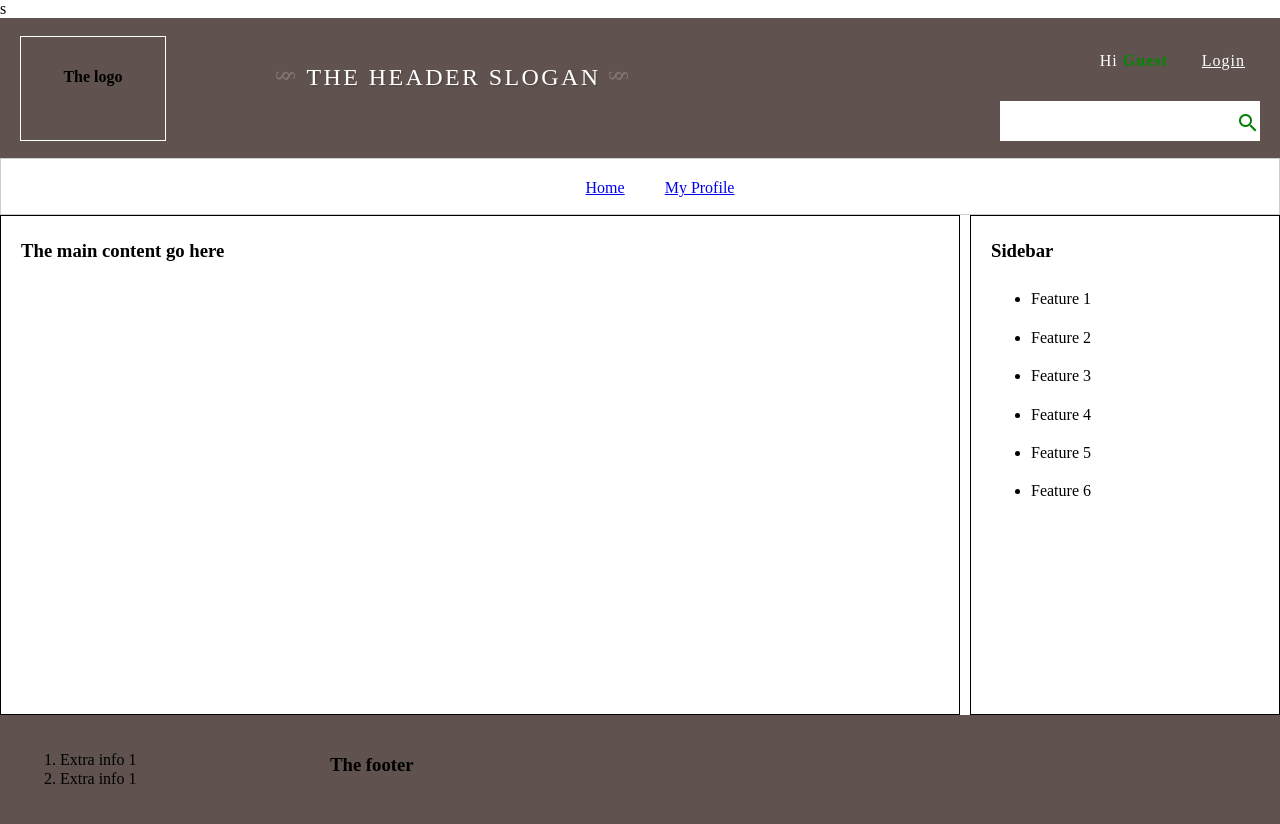
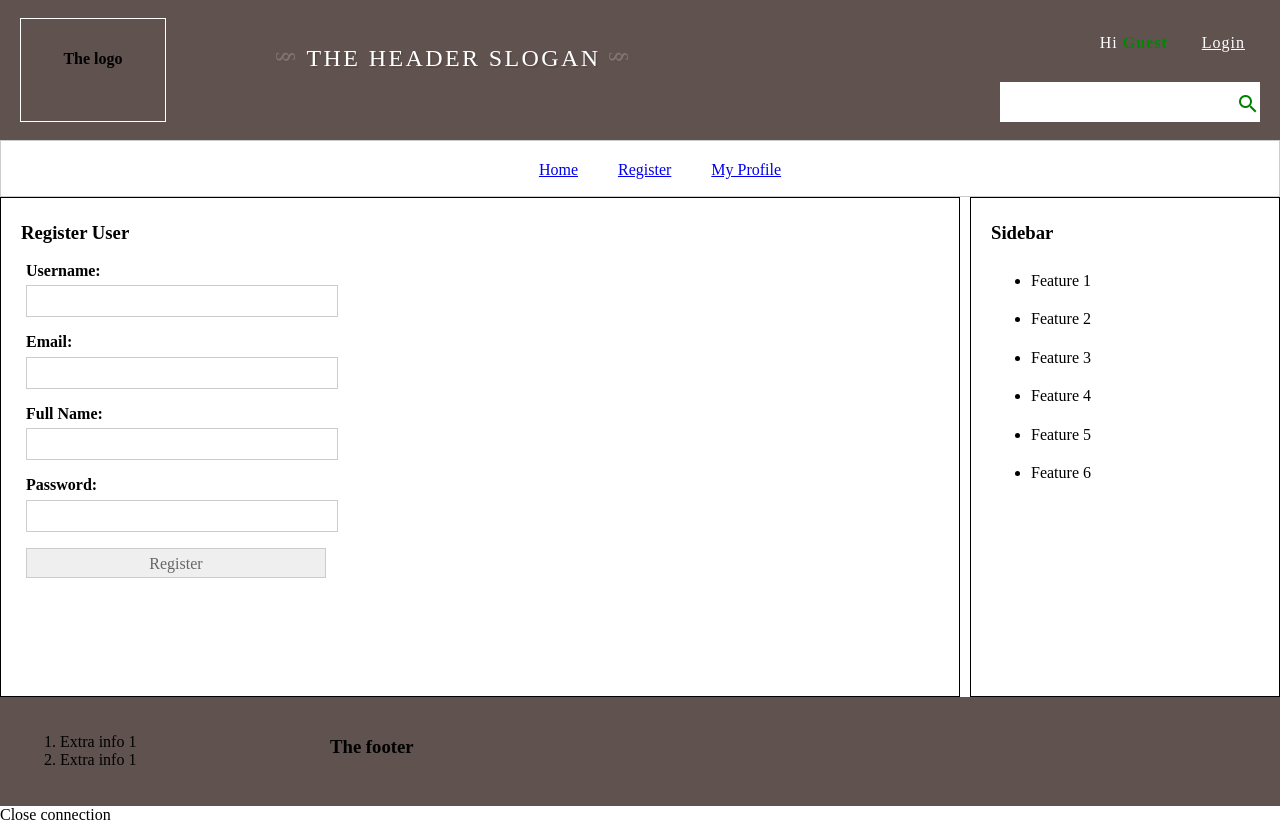
Before and after one commit to yuki700/php-web, a PHP site: page /index.php?m=register in a window 1280 px wide. Run offline with PHP 8.4, Linux system fonts and the light colour scheme; data that the repository does not hold is empty; some libraries are stand-ins or nearby versions.

Commit message:
register and login

```diff
--- a/assets/css/index.css
+++ b/assets/css/index.css
@@ -199,3 +199,22 @@ footer {
 
 #scroll a { color: #fff; }
 #scroll i { margin-top: 8px; }
+
+.form-register {
+    margin: 5px;
+}
+
+.form-register label {
+    font-weight: bold;
+    display: flex;
+    margin-bottom: 5px;
+}
+
+.form-register input {
+    line-height: 30px;
+    height: 30px;
+    border: #ccc 1px solid;
+    margin: 0px;
+    padding: 0px 5px;
+    width: 300px;
+}
--- /dev/null
+++ b/config.php
@@ -0,0 +1,7 @@
+<?php
+$dbConfig = [
+    "host" => "localhost",
+    "user" => "root",
+    "password" => "",
+    "db_name" => "php_web"
+];
--- a/index.php
+++ b/index.php
@@ -1,7 +1,31 @@
 <?php
+session_start();
+ob_start();
+// Get modules need to use for main content by using $_GET
+$module = isset($_GET['m']) ? $_GET['m'] : false;
+
+// If there is no get param to load page, set $module default to home page
+if ($module == null) {
+    $module = 'home';
+}
+
+require __DIR__ . '/config.php';
+require __DIR__ . '/libs/db.php';
+
+// Define mysql object
+$mysql = new DB(
+    $dbConfig['host'],
+    $dbConfig['user'],
+    $dbConfig['password'],
+    $dbConfig['db_name'],
+);
+
 # Include header
 require __DIR__ . '/modules/partials/header.php';
 # Include main contain
-require __DIR__ . '/modules/home.php';
+
+require __DIR__ . "/modules/$module.php";
+
 # Include footer
 require __DIR__ . '/modules/partials/footer.php';
+ob_end_flush();
--- /dev/null
+++ b/libs/db.php
@@ -0,0 +1,44 @@
+<?php
+class DB {
+    private $host;
+    private $user;
+    private $password;
+    private $db;
+    private $conn;
+
+    public function __construct($host, $user, $password, $db) {
+        $this->host = $host;
+        $this->user = $user;
+        $this->password = $password;
+        $this->db = $db;
+    }
+
+    public function connect() {
+        $this->conn = new mysqli($this->host, $this->user, $this->password, $this->db);
+        if ($this->conn->connect_error != null) {
+            throw new Exception("Connect to MySQL failed. Error:" . $this->conn->connect_error);
+        }
+    }
+
+    public function query($sql) {
+        $this->connect();
+
+        $result = $this->conn->query($sql);
+
+        // If executing query failed, thow Exception
+        if (!$result) {
+            // If insert failed, show error.
+            throw new Exception("Failed to execute query. Error: " . $this->conn->error);
+        }
+
+        return $result;
+    }
+
+    // Close connection
+    public function __destruct() {
+        echo "Close connection";
+        if ($this->conn) {
+            $this->conn->close();
+        }
+    }
+}
--- a/modules/partials/header.php
+++ b/modules/partials/header.php
@@ -3,9 +3,28 @@
     $pageTitles = array(
         'home' => "Home",
         "profile" => "My Profile",
+        "register" => "Regiser"
     );
-// Get page title depend on what is using module.
-$pageTitle = $pageTitles[$module];
+    // Get page title depend on what is using module
+    $pageTitle = $pageTitles[$module] ? $pageTitles[$module] : false;
+
+    // Get session for checking user logged-in or not
+    $userId = isset($_SESSION['login_user_id']) ? $_SESSION['login_user_id'] : false;
+    // Default, user is not logged-in
+    $user = false;
+    if ($userId) {
+        // query user data by $username and $password
+        $sql = "SELECT id, username, email, fullname
+            FROM users
+            WHERE id = $userId
+            LIMIT 0,1";
+
+        $result = $mysql->query($sql);
+        $user = $result->fetch_array() ?? false;
+    }
+
+    // Define fullname to show on header
+    $fullname = $user ? $user['fullname'] : 'Guest';
 ?>
 <!DOCTYPE html>
 <html lang="en">
@@ -17,24 +36,28 @@ $pageTitle = $pageTitles[$module];
         <link rel="stylesheet" href="./assets/css/index.css" />
         <link rel="stylesheet" href="https://fonts.googleapis.com/icon?family=Material+Icons">
 
-        <script src="./assets/js/index.js"></script>s
+        <script src="./assets/js/index.js"></script>
     </head>
     <body>
         <!-- The Header -->
         <header>
         <div>
-            <h4>The logo</h4>
+            <h4>The logo <?php echo isset($_SESSION['login_user_id']) ? $_SESSION['login_user_id'] : null; ?></h4>
         </div>
         <div>
                 <h2 class="slogan">The header slogan</h2>
         </div>
         <div id="form">
             <ul>
-                <li>Hi <span>Guest</span></li>
+                <li>Hi <span><?php echo $fullname; ?></span></li>
+                <?php if (!$user) { ?>
                     <li><a href="javascript:void(0)" onclick="showLoginForm()">Login</a></li>
+                    <?php } else { ?>
+                    <li><a href="javascript:void(0)">Logout</a></li>
+                    <?php } ?>
             </ul>
 
-            <form id="login">
+            <form id="login" action="index.php?m=login" method="post">
                 <input type="text" name="username" placeholder="User name" />
                 <input type="password" name="password" placeholder="Password"/>
                 <label><input type="checkbox" name="rememberUsername" />Remember user name </label>
@@ -51,6 +74,7 @@ $pageTitle = $pageTitles[$module];
         <nav>
             <ul>
                 <li><a href="./index.php">Home</a></li>
+                <li><a href="./index.php?m=register">Register</a></li>
                 <li><a href="./index.php?m=profile">My Profile</a></li>
             </ul>
         </nav>
--- /dev/null
+++ b/modules/register.php
@@ -0,0 +1,74 @@
+<?php
+// Define variable to check if user is not registered, show register form
+$isSuccess= isset($_GET['success']) ? $_GET['success'] : null;
+
+// Receive post data
+if (!empty($_POST)) {
+    // Receive post form dat   a
+    $fullname = addslashes($_POST['fullname']);
+    $username = addslashes($_POST['username']);
+    $email = addslashes($_POST['email']);
+    // hashing password
+    $password = md5($_POST['password']);
+
+    // Define and execute SQL Query
+    $sql = "INSERT INTO users(fullname, username, email, password)
+        VALUE('$fullname', '$username', '$email', '$password')";
+
+    // Define an array to contain errors when execute query,
+    //  if there are errors, we will ouput to screen
+    $errors = [];
+    try {
+        $result = $mysql->query($sql);
+        // After insert data to MySQL, set form to hidden
+        header('Location: index.php?m=register&success=true');
+        exit;
+    } catch (Exception $e) {
+        // if there is error, push the error message to array $error
+        array_push($errors, $e->getMessage());
+    }
+
+}
+?>
+<!-- MAIN content -->
+<div id="main">
+    <div id="main-content">
+        <h3>Register User</h3>
+        <?php
+        // Check if there is any error, ouput the error to screen.
+        if (isset($errors) && !empty($errors)) {
+            foreach ($errors as $error) {
+                echo '<p>'. $error . '</p>';
+            }
+        }
+        ?>
+        <?php
+        // Check if user not registered, show form
+        if (!$isSuccess) { ?>
+            <form method="post" class="form-register">
+                <p>
+                    <label>Username: </label>
+                    <input type="text" name="username" />
+                </p>
+                <p>
+                    <label>Email: </label>
+                    <input type="text" name="email" />
+                </p>
+                <p>
+                    <label>Full Name: </label>
+                    <input type="text" name="fullname" />
+                </p>
+                <p>
+                    <label>Password: </label>
+                    <input type="password" name="password" />
+                </p>
+                <p><input type="submit" value="Register" /></p>
+            </form>
+        <?php // if user registered, show welcome message
+        } else {
+            echo "<p>Welcome to our website!</p>";
+        } ?>
+    </div>
+    <!-- embed sidbar.php -->
+    <?php require __DIR__. '/partials/sidebar.php'; ?>
+</div>
```
Also changed, not shown: example/cookie.php (added, +17 -0 lines), example/session.php (added, +26 -0 lines), modules/login.php (added, +24 -0 lines), example/mysql_connect.php (renamed from mysql_connect.php), example/mysql_insert.php (renamed from mysql_insert.php), example/mysql_query.php (renamed from mysql_query.php), example/mysql_update.php (renamed from mysql_update.php). Lines whose indentation alone changed are shown as unchanged.
